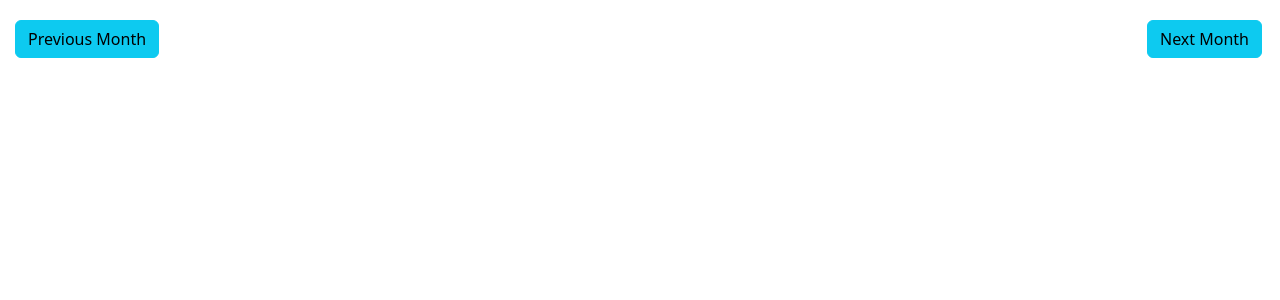
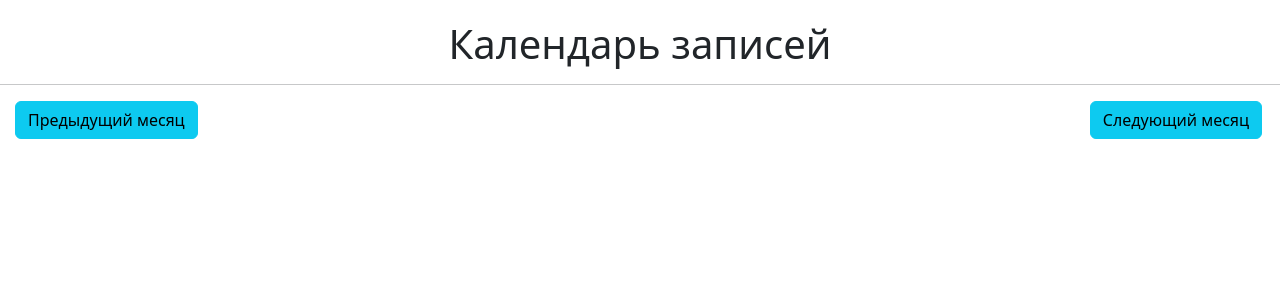
Before and after one commit to OsipenkoSA/Diplom, a Django app: template nailmaster/work_calendar/templates/work_calendar/calendar.html in a window 1280 px wide. Shown: the part 116-416 px from the top of the page. Run offline with Django 5.2, Linux system fonts and the light colour scheme; the template is opened without the code that fills it, so the values that code supplies are empty; some libraries are stand-ins or nearby versions.

Commit message:
03.11.25

```diff
--- a/nailmaster/work_calendar/templates/work_calendar/calendar.html
+++ b/nailmaster/work_calendar/templates/work_calendar/calendar.html
@@ -1,14 +1,18 @@
 {% extends 'nailsite/base.html' %}
 
+
+
+
+{% block content %}
 <h1 class="title">Календарь записей</h1>
 <hr>
 
-
-{% block content %}
 <div class="clearfix">
-	<a class="btn btn-info left" href="{% url 'calendar' %}?{{ prev_month }}"> Previous Month </a>
-	<a class="btn btn-info right" href="{% url 'calendar' %}?{{ next_month }}"> Next Month </a>
+	<a class="btn btn-info left" href="{% url 'calendar' %}?{{ prev_month }}">Предыдущий месяц</a>
+	<a class="btn btn-info right" href="{% url 'calendar' %}?{{ next_month }}">Следующий месяц</a>
 </div>
 
 {{ calendar }}
 {% endblock %}
+
+<li style="color: green"></li>
--- a/nailmaster/work_calendar/templates/work_calendar/event.html
+++ b/nailmaster/work_calendar/templates/work_calendar/event.html
@@ -1,9 +1,11 @@
 {% extends 'nailsite/base.html' %}
 
+
+
+{% block content %}
 <h1 class="title">Записи</h1>
 <hr>
 
-{% block content %}
 <div class="clearfix">
   <a class="btn btn-info left" href="{% url 'calendar' %}"> Calendar </a>
 </div>
--- a/nailmaster/work_calendar/urls.py
+++ b/nailmaster/work_calendar/urls.py
@@ -3,6 +3,6 @@ from . import views
 
 urlpatterns = [
     path('calendar/', views.CalendarView.as_view(), name='calendar'),
-    path('event/<int:pk>/', views.event, name='event'),
+    # path('event/<int:pk>/', views.event, name='event'),
     # path(r'^event/edit/(?P<event_id>\d+)/$', views.event, name='event_edit'),
 ]
```
Also changed, not shown: nailmaster/work_calendar/views.py (+10 -8 lines), nailmaster/db.sqlite3.
